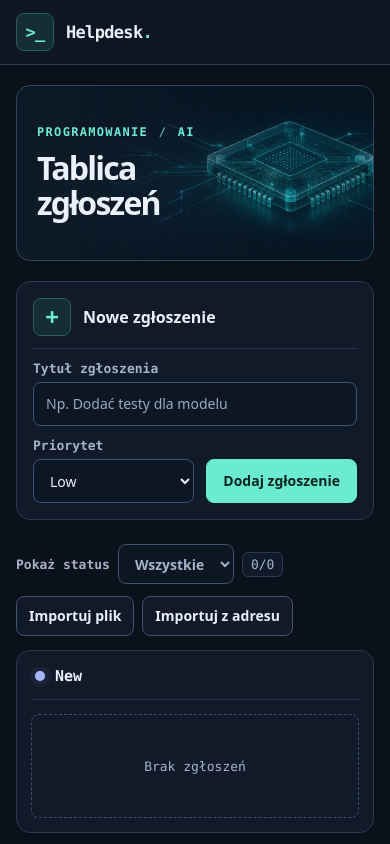
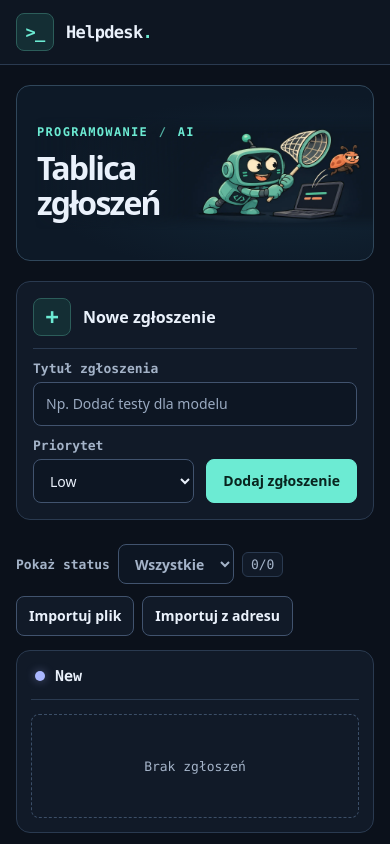
Before and after one commit to Krzysztofpan/js-collab-helpdesk-4, a plain HTML site: page app/index.html in a window 390 px wide. Shown: the top 844 px of the page. Drawn offline with Linux system fonts and the light colour scheme.

Commit message:
Illustrate the helpdesk with a bug-hunting AI robot

```diff
--- a/app/style.css
+++ b/app/style.css
@@ -88,8 +88,8 @@ main {
 .hero::before {
   position: absolute;
   inset: 0 0 0 auto;
-  width: min(100%, 56rem);
-  background: url("./assets/neural-circuit.webp") right center / auto 125% no-repeat;
+  width: min(100%, 45rem);
+  background: url("./assets/ai-debugger.webp") right center / auto 100% no-repeat;
   mask-image: linear-gradient(90deg, transparent, #000 45%);
   content: "";
 }
@@ -484,9 +484,15 @@ input:disabled,
 
 @media (max-width: 42rem) {
   .hero::before {
-    background-position: 65% center;
-    mask-image: linear-gradient(90deg, transparent 16%, #000 67%);
-    opacity: 0.65;
+    inset-block: 50% auto;
+    width: min(95%, 26rem);
+    aspect-ratio: 3 / 1;
+    background-size: 100%;
+    mask-image:
+      linear-gradient(90deg, transparent, #000 45%),
+      linear-gradient(transparent, #000 15%, #000 87%, transparent);
+    mask-composite: intersect;
+    transform: translateY(-50%);
   }
 
   .hero h1 {
```
Also changed, not shown: app/assets/ai-debugger.webp (added), app/assets/neural-circuit.webp (deleted).
